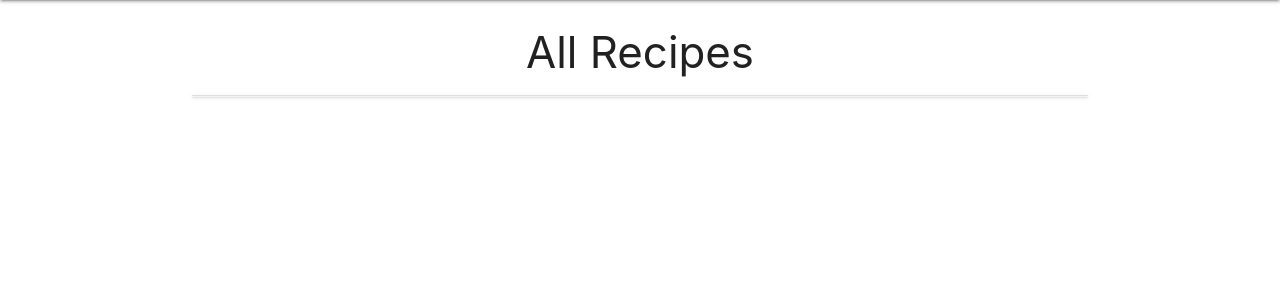
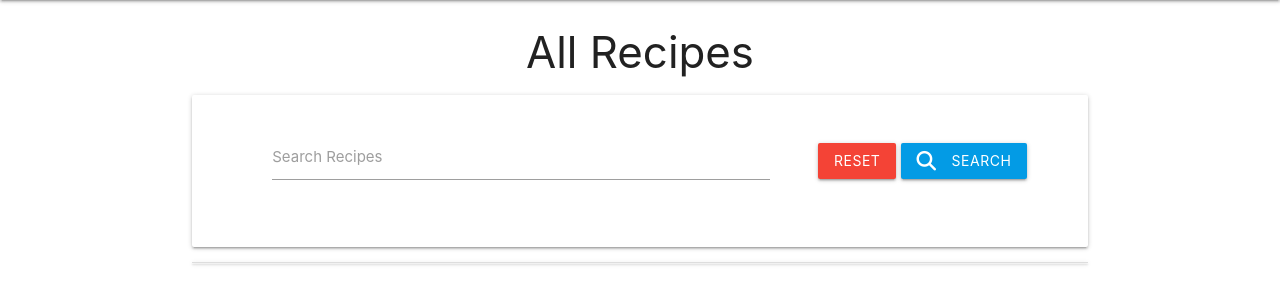
Before and after one commit to Jenkimdev/recipe-book, a Flask app: page / in a window 1280 px wide. Shown: the part 64-369 px from the top of the page. Run offline with Flask 3, Linux system fonts and the light colour scheme; data that the repository does not hold is empty; some libraries are stand-ins or nearby versions.

Commit message:
Add search finctionality

```diff
--- a/app.py
+++ b/app.py
@@ -154,6 +154,12 @@ def delete_recipe(recipe_id):
     flash("Recipe deleted successfully")
     return redirect(url_for("get_recipes"))
 
+@app.route('/search', methods=["GET", "POST"])
+def search():
+    query = request.form.get("query")
+    recipes = list(mongo.db.recipes.find({"$text": {"$search": query}}))
+    return render_template("recipes.html", recipes=recipes)
+
 
 if __name__ == "__main__":
     app.run(host=os.environ.get("IP"),
--- a/templates/recipes.html
+++ b/templates/recipes.html
@@ -2,6 +2,25 @@
 {% block content %}
 
 <h3 class="center-align">All Recipes</h3>
+
+<div class="row card-panel ">
+    <form class="col s12" action="{{url_for('search')}}" method="POST">
+        <div class="row valign-wrapper center-align">
+            <div class="input-field col s12 m8">
+                <i class="fa-solid fa-maginifying-glass prefix"></i>
+                <input type="text" name="query" id="query" minlength="3" required>
+                <label for="query">Search Recipes</label>
+            </div>
+            <div class="col s12 m4">
+                <a href="{{url_for('get_recipes')}}" class="red btn large">Reset</a>
+                <button type="submit" class="light-blue darken-1 btn">
+                    <i class="fa-solid fa-magnifying-glass left"></i>Search
+                </button>
+            </div>
+        </div>
+    </form>
+</div>
+
 
     <ul class="collapsible">
         {% for recipe in recipes %}
@@ -44,6 +63,7 @@
             </div>
         </li>
         {% endfor %}
-      </ul>
+        </ul>
+
 
 {% endblock %}
```
